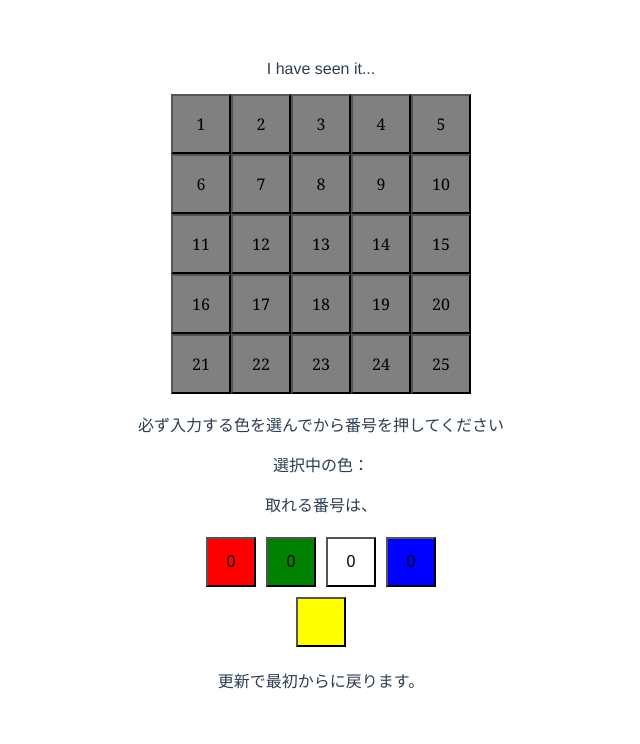
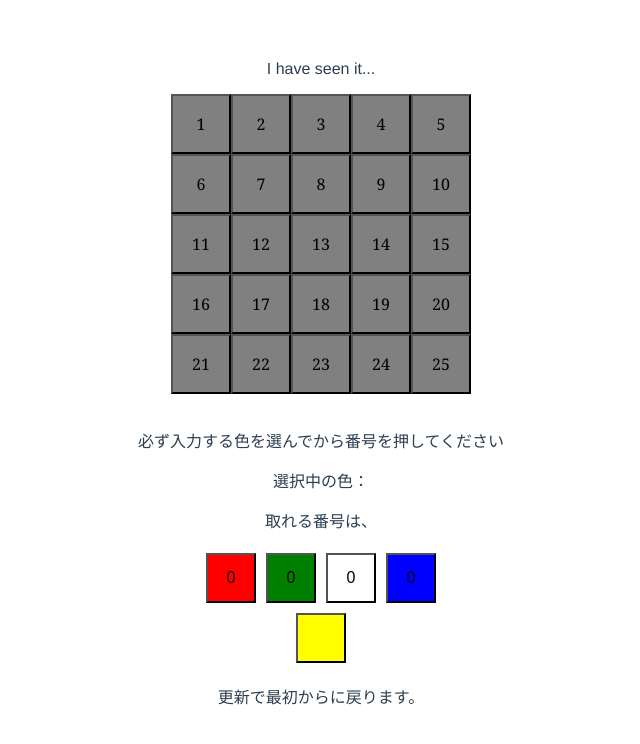
Before and after one commit to sasori7611san/vue_typescript, a Vue app in the folder panel-system-custom/: page / in a window 1280 px wide. Shown: the top 744 px of the page, without its empty margins (319-959 px from the left). Built offline with nearby package versions, Linux system fonts and the light colour scheme.

Commit message:
微調整

```diff
--- a/panel-system-custom/src/components/organisms/MessagePlace.vue
+++ b/panel-system-custom/src/components/organisms/MessagePlace.vue
@@ -1,7 +1,8 @@
 <template>
   <div>
     <br />
-    {{ message }}
+    <!-- {{ message }} -->
+    <p>{{ message }}</p>
     <p>選択中の色：{{ strColor }}</p>
     <p>取れる番号は、{{ panelNo }}</p>
   </div>
```
